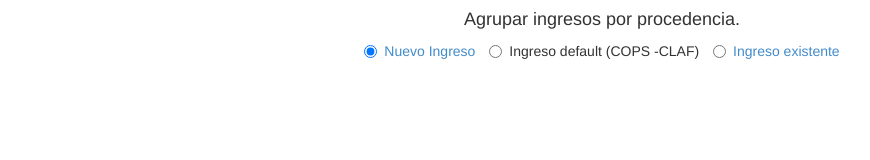
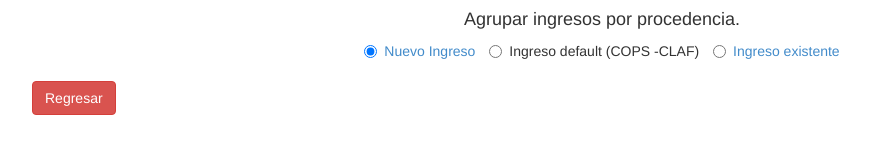
Before and after one commit to MaryBarrera/copsClaf, a plain HTML site: page ingreso.html in a window 1280 px wide. Shown: the whole page, without its empty margins (38-908 px from the left). Drawn offline with Linux system fonts and the light colour scheme.

Commit message:
Add files via upload

```diff
--- a/ingreso.html
+++ b/ingreso.html
@@ -23,6 +23,15 @@
     </div> <!-- ./div row fila 1-->
   </div> <!-- ./divcontainer 1-->
 
+  <br>
+  <div class="container">
+    <div class="row">
+      <div class="col-md-12" align="left">
+        <a class="btn btn-danger btn-md" href="folio.html" role="button">Regresar</a>
+      </div>
+    </div> <!--./div row fila 2-->
+  </div> <!-- ./div container 2-->
+
   <div class="conteiner">
       <!-- Estructura Modal -->
       <div class="modal fade" id="bajaModal" tabindex="-1" role="dialog" aria-labelledby="modalLabel" aria-hidden="true">
```
